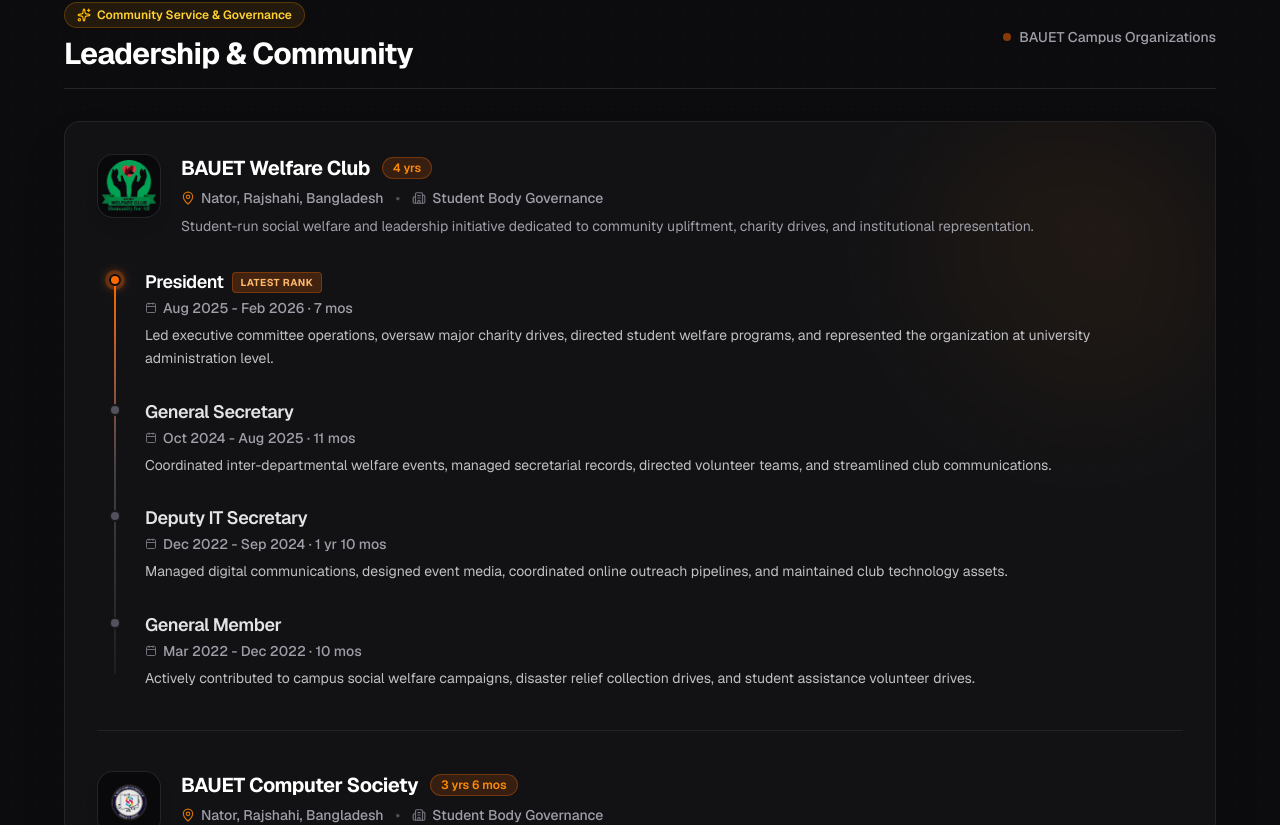
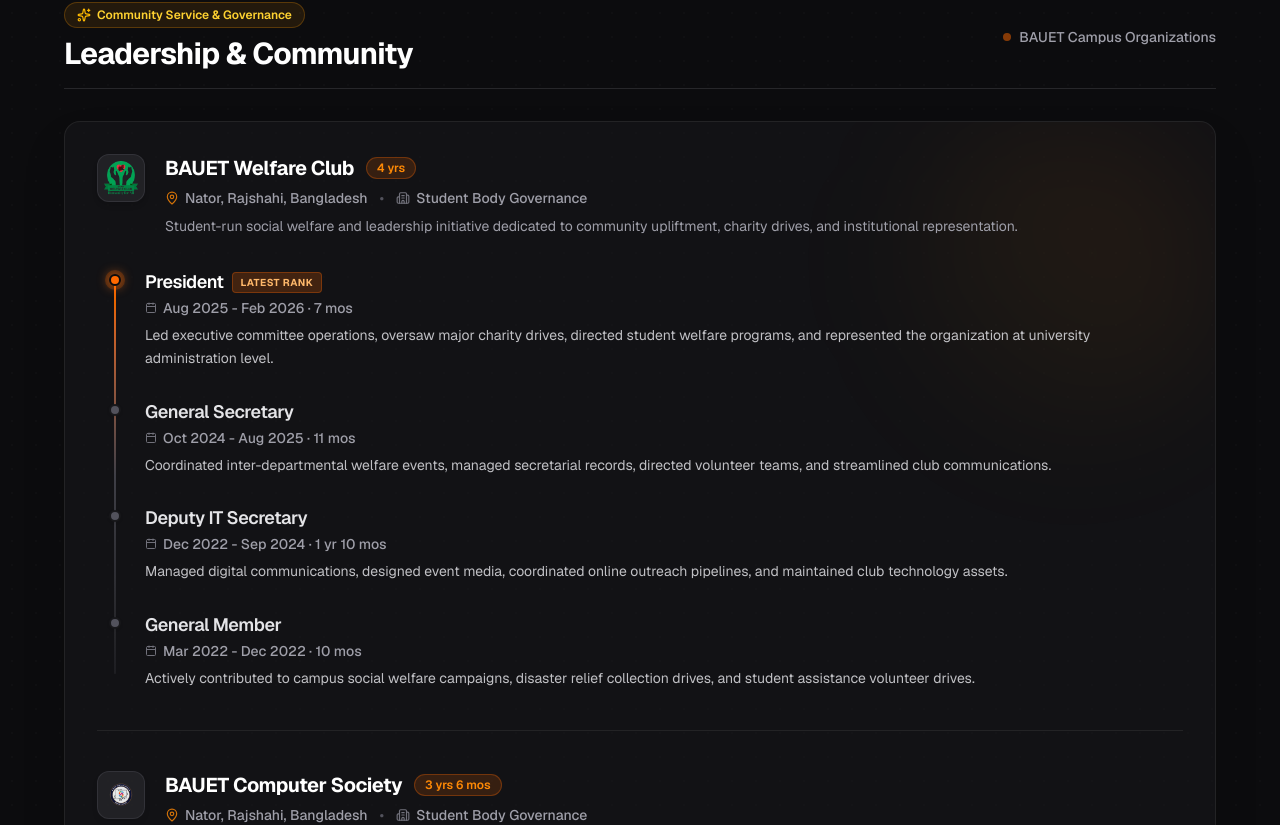
Before and after one commit to mustafizur-09/portfolio, a Next.js app: page / in a window 1280 px wide. Shown: the part 4415-5240 px from the top of the page. Built offline with nearby package versions, Linux system fonts and the light colour scheme.

Commit message:
feat: use actual club logo images in leadership section with fallback check

```diff
--- a/src/components/LeadershipSection.tsx
+++ b/src/components/LeadershipSection.tsx
@@ -71,14 +71,18 @@
               {/* Organization Header */}
               <motion.div variants={itemVariants} className="flex items-start gap-4 sm:gap-5 mb-8">
                 {/* Rounded Club Logo Badge */}
-                <div className="relative w-14 h-14 sm:w-16 sm:h-16 rounded-2xl overflow-hidden bg-zinc-950 border border-zinc-800/90 p-1.5 shrink-0 shadow-lg group">
-                  <Image
-                    src={org.logo}
-                    alt={`${org.name} Logo`}
-                    fill
-                    sizes="64px"
-                    className="object-contain p-1 transition-transform duration-300 group-hover:scale-105"
-                  />
+                <div className="relative w-12 h-12 rounded-xl overflow-hidden bg-zinc-800/80 border border-zinc-700/60 flex items-center justify-center p-1.5 shrink-0 shadow-md group">
+                  {org.logo ? (
+                    <Image
+                      src={org.logo}
+                      alt={org.name}
+                      width={48}
+                      height={48}
+                      className="object-contain w-full h-full transition-transform duration-300 group-hover:scale-105"
+                    />
+                  ) : (
+                    <Building2 className="w-6 h-6 text-orange-400" />
+                  )}
                 </div>
 
                 {/* Organization Title, Tenure, & Location */}
--- a/src/data/portfolioData.ts
+++ b/src/data/portfolioData.ts
@@ -140,7 +140,7 @@
       name: "BAUET Welfare Club",
       totalTenure: "4 yrs",
       location: "Nator, Rajshahi, Bangladesh",
-      logo: "/images/bauet-welfare-club-logo.png",
+      logo: "/images/bauet-welfare-club.png",
       description: "Student-run social welfare and leadership initiative dedicated to community upliftment, charity drives, and institutional representation.",
       roles: [
         {
@@ -171,7 +171,7 @@
       name: "BAUET Computer Society",
       totalTenure: "3 yrs 6 mos",
       location: "Nator, Rajshahi, Bangladesh",
-      logo: "/images/bauet-computer-society-logo.png",
+      logo: "/images/bauet-computer-society.png",
       description: "The flagship departmental computing community at BAUET fostering competitive programming, hackathons, and software engineering development.",
       roles: [
         {
```
Also changed, not shown: public/images/bauet-computer-society.png (added), public/images/bauet-welfare-club.png (added).
